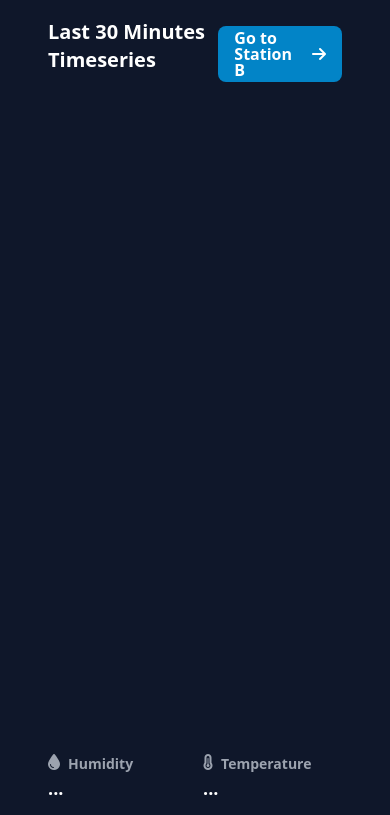
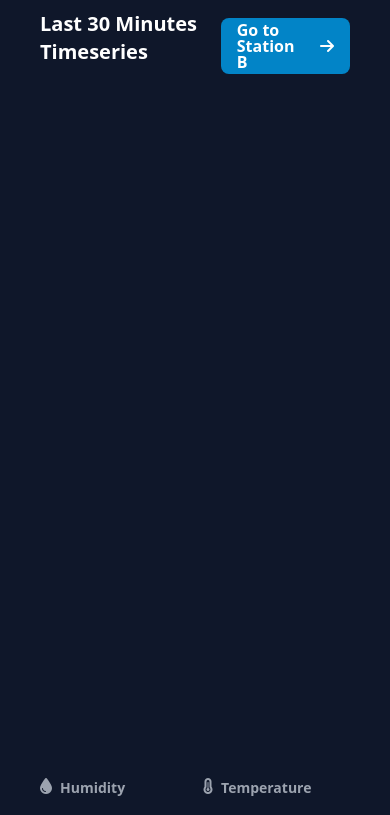
Before and after one commit to aldinoyogi/Skripsi-WeatherStation, a website: page stationa.html in a window 390 px wide. Shown: the part 126-941 px from the top of the page. Drawn offline with nearby package versions, Linux system fonts and the light colour scheme; no server answers.

Commit message:
Add Changes

```diff
--- a/stationa.html
+++ b/stationa.html
@@ -21,7 +21,7 @@
   <main class="min-h-screen min-w-screen flex justify-center items-center">
 
     <div id="componentScreen"
-      class="max-w-7xl w-full m-auto flex justify-between items-center text-white flex-col h-screen p-12 md:p-12 space-y-6">
+      class="max-w-7xl w-full m-auto flex justify-between items-center text-white flex-col h-screen p-10 md:p-12 space-y-6">
       <div class="flex justify-between items-start w-full">
         <div class="flex flex-col">
           <p id="city" class="text-gray-400">Tugas Akhir</p>
```
Also changed, not shown: stationb.html (+1 -1 lines), public/css/style-prod.css.
